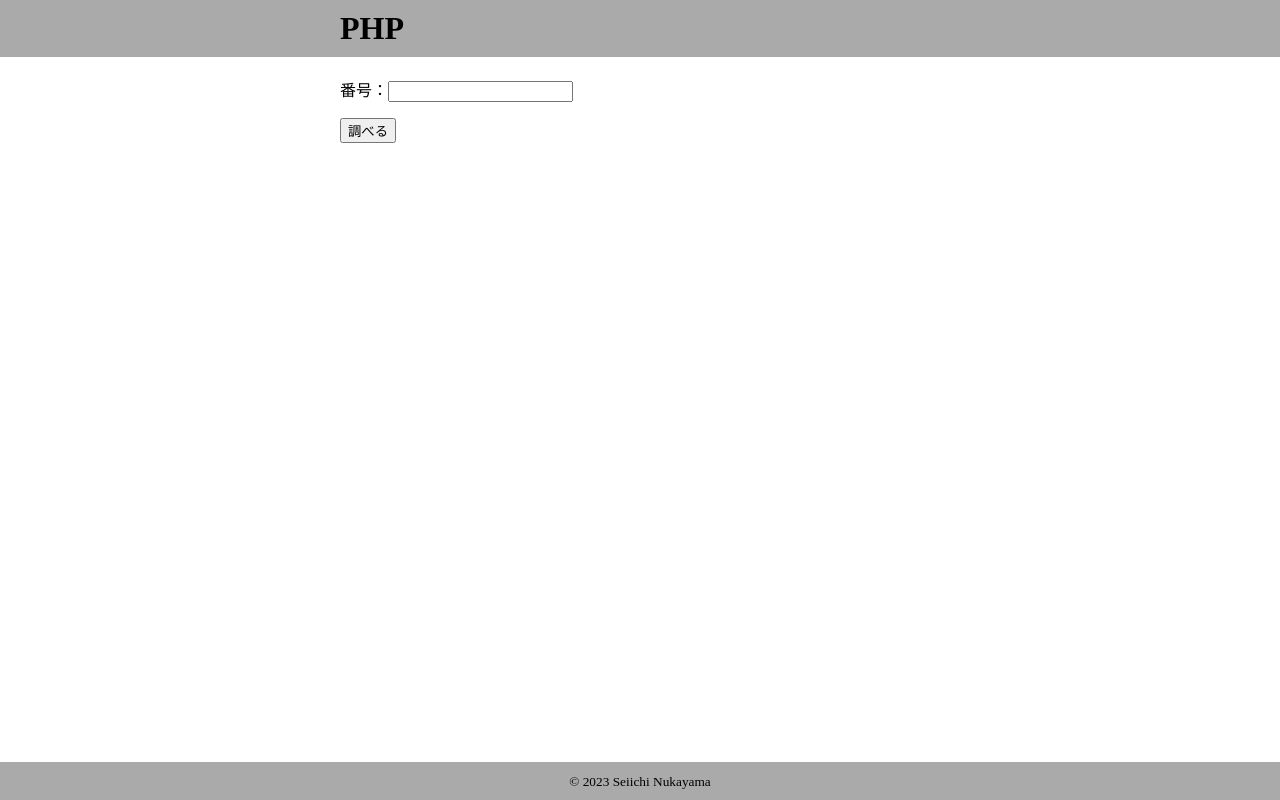
After one commit to SeiichiN/LaLa-htdocs, a PHP site: page /sec8-2/get/checkNoForm.php in a window 1280 px wide. The commit adds this page. Run offline with PHP 8.4, Linux system fonts and the light colour scheme.

Commit message:
少しファイルを書いた.p307まで

```diff
--- a/chap08/css/style.css
+++ b/chap08/css/style.css
@@ -1,4 +1,12 @@
 @charset "utf-8";
+
+body, h1, h2, h3, p, ul, figure {
+  margin:0;
+}
+
+ul {
+  padding: 0;
+}
 
 div {
   margin: 1em;
@@ -31,3 +39,31 @@ a:hover {
 .notice {
   color: blue;
 }
+
+
+header {
+  padding: 10px 0;
+  margin-bottom: 20px;
+  background-color: #aaa;
+}
+
+header h1 {
+  padding: 0 1rem;
+}
+
+footer {
+  text-align: center;
+  background-color: #aaa;
+  padding: 10px 0;
+  position: fixed;
+  bottom: 0;
+  width: 100%;
+}
+
+@media (min-width: 600px) {
+  header h1,
+  body div {
+    width: 600px;
+    margin: 0 auto;
+  }
+}
--- /dev/null
+++ b/chap08/sec8-2/get/checkNoForm.php
@@ -0,0 +1,14 @@
+<?php
+require_once('../../common/header.php');
+?>
+<div>
+  <form action="checkNo.php" method="get">
+    <ul>
+      <li><label>番号：<input type="number" name="no"></label></li>
+      <li><input type="submit" value="調べる"></li>
+    </ul>
+  </form>
+
+</div>
+<?php
+require_once('../../common/footer.php');
--- a/chap08/sec8-2/post/calc.php
+++ b/chap08/sec8-2/post/calc.php
@@ -1,6 +1,8 @@
 <?php
-    $tanka = $_POST['tanka'];
-    $kosu = $_POST['kosu'];
+$tanka = (int)$_POST['tanka'];
+$kosu = (int)$_POST['kosu'];
+var_dump($tanka);
+var_dump($kosu);
 $price = $tanka * $kosu;
 $tanka = number_format($tanka);
 $price = number_format($price);
```
Also changed, not shown: chap08/sec8-2/get/checkNo.php (added, +14 -0 lines), chap08/sec8-2/get_multibyte/checkData.php (added, +9 -0 lines), chap08/sec8-2/get_multibyte/getRequest.php (added, +10 -0 lines), chap08/sec8-2/xss_htmlspecialchars/checkData.php (added, +10 -0 lines), chap08/sec8-2/xss_htmlspecialchars/getRequest.php (added, +10 -0 lines). Lines whose indentation alone changed are shown as unchanged.
